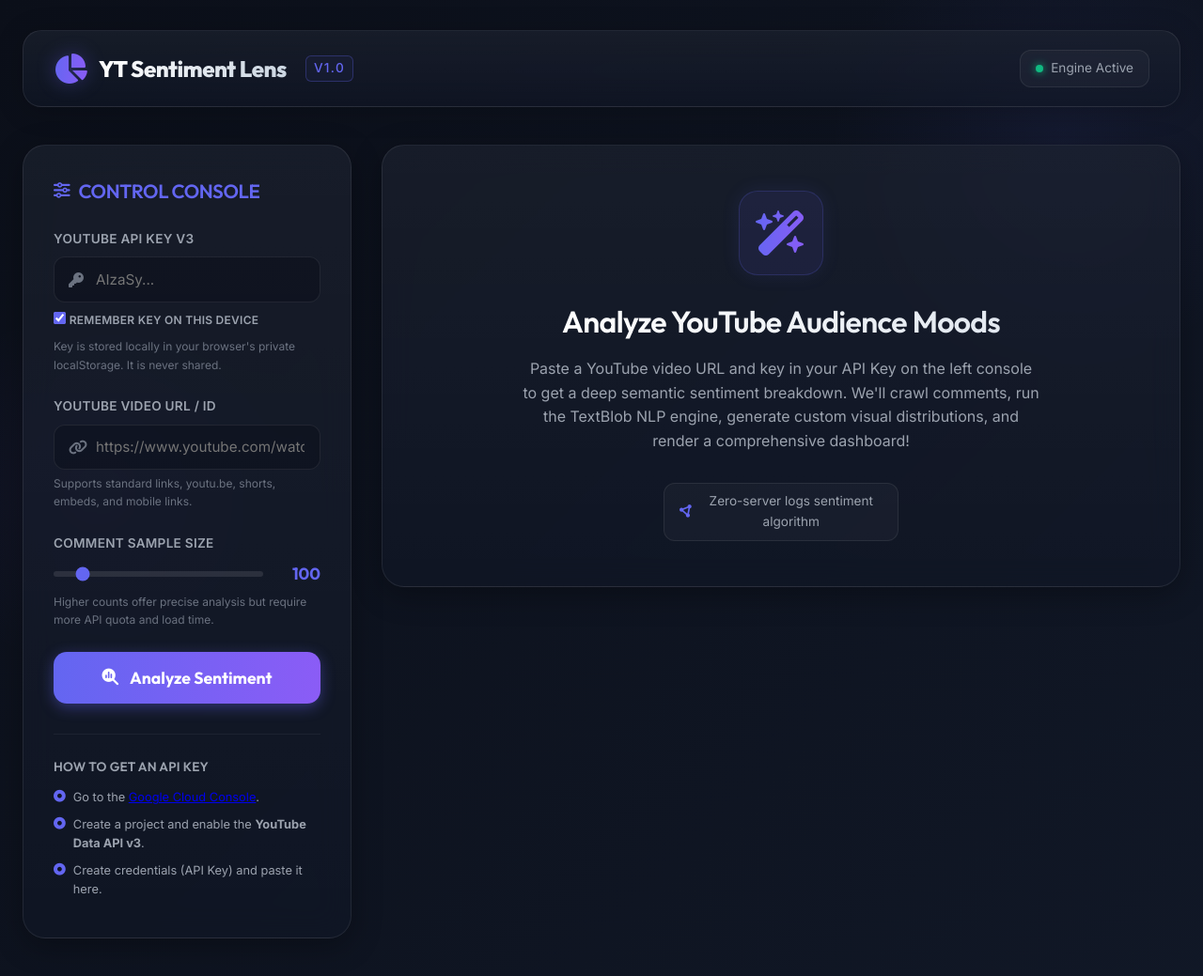
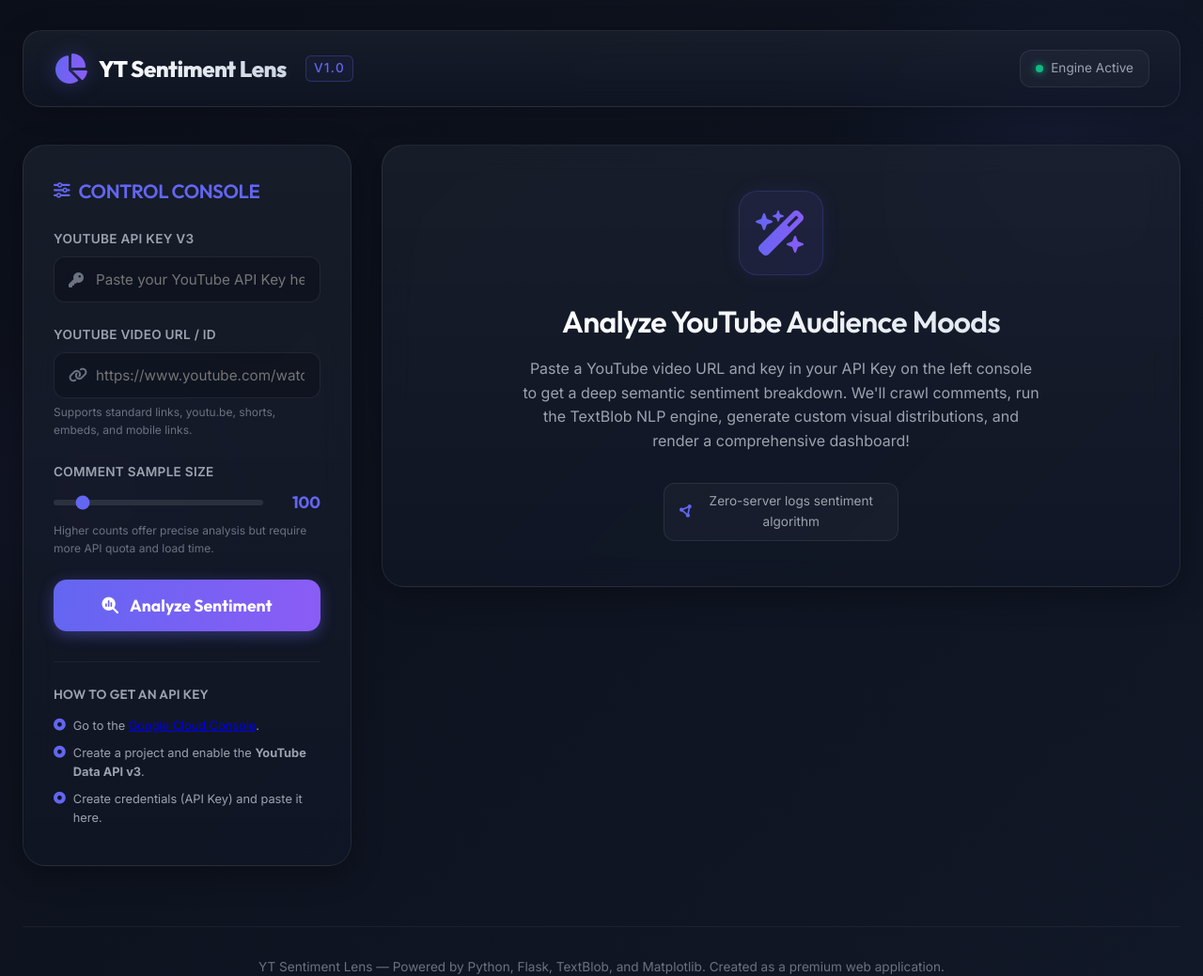
Before and after one commit to zuhairmh/youtube-sentiment-analysis, a Flask app: page / in a window 1280 px wide; the page is wider, and only the part inside the window is pictured. Shown: the top 1039 px of that part at 94% size. Run offline with Flask 3, Linux system fonts and the light colour scheme; some libraries are stand-ins or nearby versions.

Commit message:
first workable demo

```diff
--- a/main.py
+++ b/main.py
@@ -4,15 +4,11 @@
 import base64
 import requests
 from flask import Flask, request, jsonify, render_template
-from dotenv import load_dotenv
 
 # Ensure Matplotlib uses a non-interactive backend before importing pyplot
 import matplotlib
 matplotlib.use('Agg')
 import matplotlib.pyplot as plt
-
-# Load environment variables
-load_dotenv()
 
 # Initialize NLTK/TextBlob Safely
 import nltk
@@ -181,15 +177,12 @@
     data = request.json or {}
     url = data.get('url', '')
     limit = int(data.get('limit', 100))
-    user_api_key = data.get('api_key', '').strip()
-
-    # API key resolution: User Input -> Env Variable
-    api_key = user_api_key or os.getenv('YOUTUBE_API_KEY')
+    api_key = data.get('api_key', '').strip()
 
     if not api_key:
         return jsonify({
             'success': False,
-            'error': 'YouTube API Key is missing. Please provide it in the input panel or configure it on the server dotenv environment.'
+            'error': 'YouTube API Key is missing. Please enter your YouTube API Key in the control panel.'
         }), 400
 
     video_id = extract_video_id(url)
@@ -349,4 +342,14 @@
         }), 500
 
 if __name__ == '__main__':
+    import webbrowser
+    from threading import Timer
+
+    def open_browser():
+        webbrowser.open_new("http://127.0.0.1:5000")
+
+    # Only spawn browser opener in the main Flask process (prevents duplicate opening on reload)
+    if not os.environ.get("WERKZEUG_RUN_MAIN"):
+        Timer(1.2, open_browser).start()
+
     app.run(debug=True, port=5000)
--- a/templates/index.html
+++ b/templates/index.html
@@ -1092,16 +1092,9 @@
                     <div class="form-group">
                         <label for="apiKey">YouTube API Key v3</label>
                         <div class="input-wrapper">
-                            <input type="password" id="apiKey" placeholder="AIzaSy..." autocomplete="off">
+                            <input type="text" id="apiKey" placeholder="Paste your YouTube API Key here" autocomplete="off" required>
                             <i class="fa-solid fa-key"></i>
                         </div>
-                        <label class="api-key-save">
-                            <input type="checkbox" id="saveKey" checked>
-                            <span>Remember Key on this device</span>
-                        </label>
-                        <p class="helper-text">
-                            Key is stored locally in your browser's private localStorage. It is never shared.
-                        </p>
                     </div>
 
                     <!-- YouTube Video URL field -->
@@ -1288,14 +1281,7 @@
 
     <!-- Client Side App logic -->
     <script>
-        // Check for local storage API key
-        window.addEventListener('DOMContentLoaded', () => {
-            const savedKey = localStorage.getItem('yt_api_key');
-            if (savedKey) {
-                document.getElementById('apiKey').value = savedKey;
-                document.getElementById('saveKey').checked = true;
-            }
-        });
+
 
         // Global variables for dashboard comments data
         let analysisData = null;
@@ -1347,20 +1333,11 @@
             const urlInput = document.getElementById('videoUrl').value.strip ? document.getElementById('videoUrl').value.strip() : document.getElementById('videoUrl').value;
             const apiKey = document.getElementById('apiKey').value.trim();
             const limit = document.getElementById('commentLimit').value;
-            const saveCheck = document.getElementById('saveKey').checked;
-
             hideNotification();
 
             if (!urlInput) {
                 showNotification("Please specify a YouTube video URL.");
                 return;
-            }
-
-            // Save key if checked
-            if (saveCheck && apiKey) {
-                localStorage.setItem('yt_api_key', apiKey);
-            } else {
-                localStorage.removeItem('yt_api_key');
             }
 
             // Display loading panel
```
Also changed, not shown: 1 other file.
